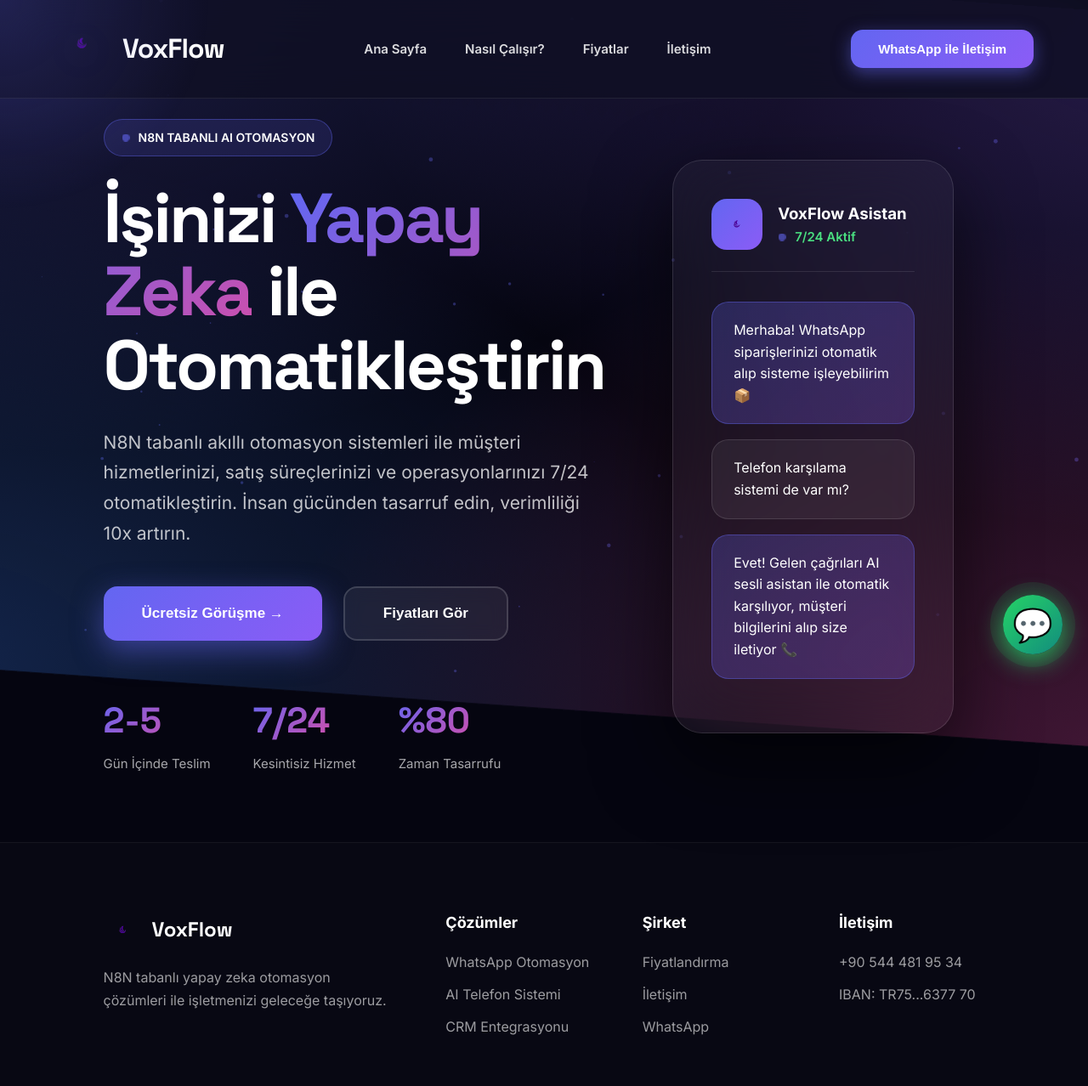
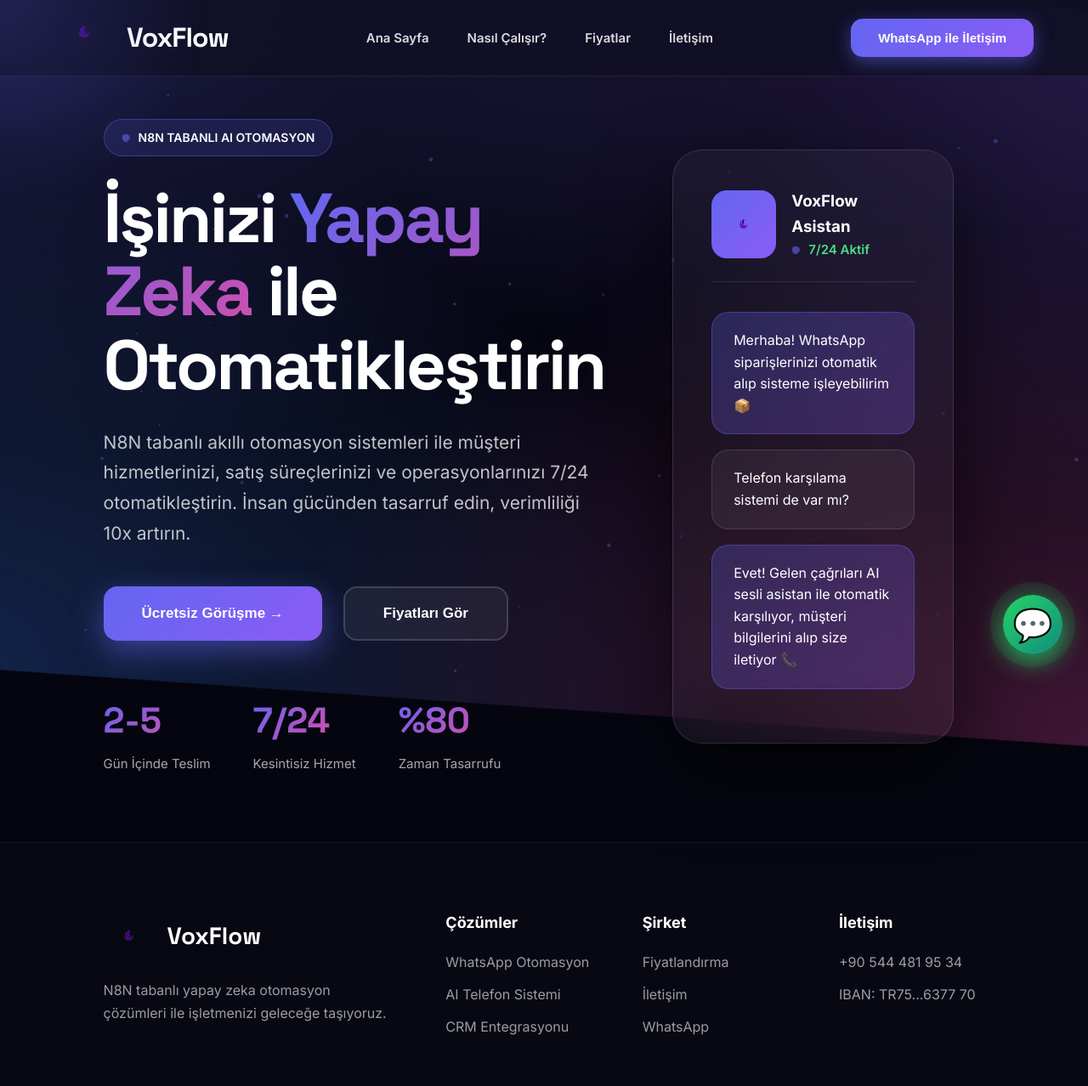
Before and after one commit to juargt501-hash/juar, a plain HTML site: page index.html in a window 1280 px wide. Shown: the top 1278 px of the page at 85% size. Drawn offline with Linux system fonts and the light colour scheme.

```diff
--- a/index.html
+++ b/index.html
@@ -94,7 +94,8 @@
             position: fixed;
             top: 0;
             width: 100%;
-            padding: 25px 5%;
+            height: 90px;
+            padding: 0 5%;
             display: flex;
             justify-content: space-between;
             align-items: center;
@@ -116,8 +117,8 @@
         }
 
         .logo-icon {
-            width: 65px;
-            height: 65px;
+            width: 70px;
+            height: 70px;
             display: flex;
             align-items: center;
             justify-content: center;
@@ -377,8 +378,8 @@
         }
 
         .chat-avatar {
-            width: 60px;
-            height: 60px;
+            width: 80px;
+            height: 80px;
             border-radius: 18px;
             background: linear-gradient(135deg, var(--primary), var(--secondary));
             display: flex;
@@ -391,7 +392,7 @@
             width: 100%;
             height: 100%;
             object-fit: contain;
-            padding: 8px;
+            padding: 10px;
         }
 
         .chat-status {
@@ -585,17 +586,17 @@
 
         .footer-logo {
             font-family: 'Space Grotesk', sans-serif;
-            font-size: 24px;
+            font-size: 28px;
             font-weight: 700;
             display: flex;
             align-items: center;
-            gap: 12px;
+            gap: 15px;
             margin-bottom: 20px;
         }
 
         .footer-logo-icon {
-            width: 45px;
-            height: 45px;
+            width: 60px;
+            height: 60px;
             display: flex;
             align-items: center;
             justify-content: center;
@@ -672,8 +673,8 @@
             }
 
             .logo-icon {
-                width: 50px;
-                height: 50px;
+                width: 55px;
+                height: 55px;
             }
 
             .logo {
```
